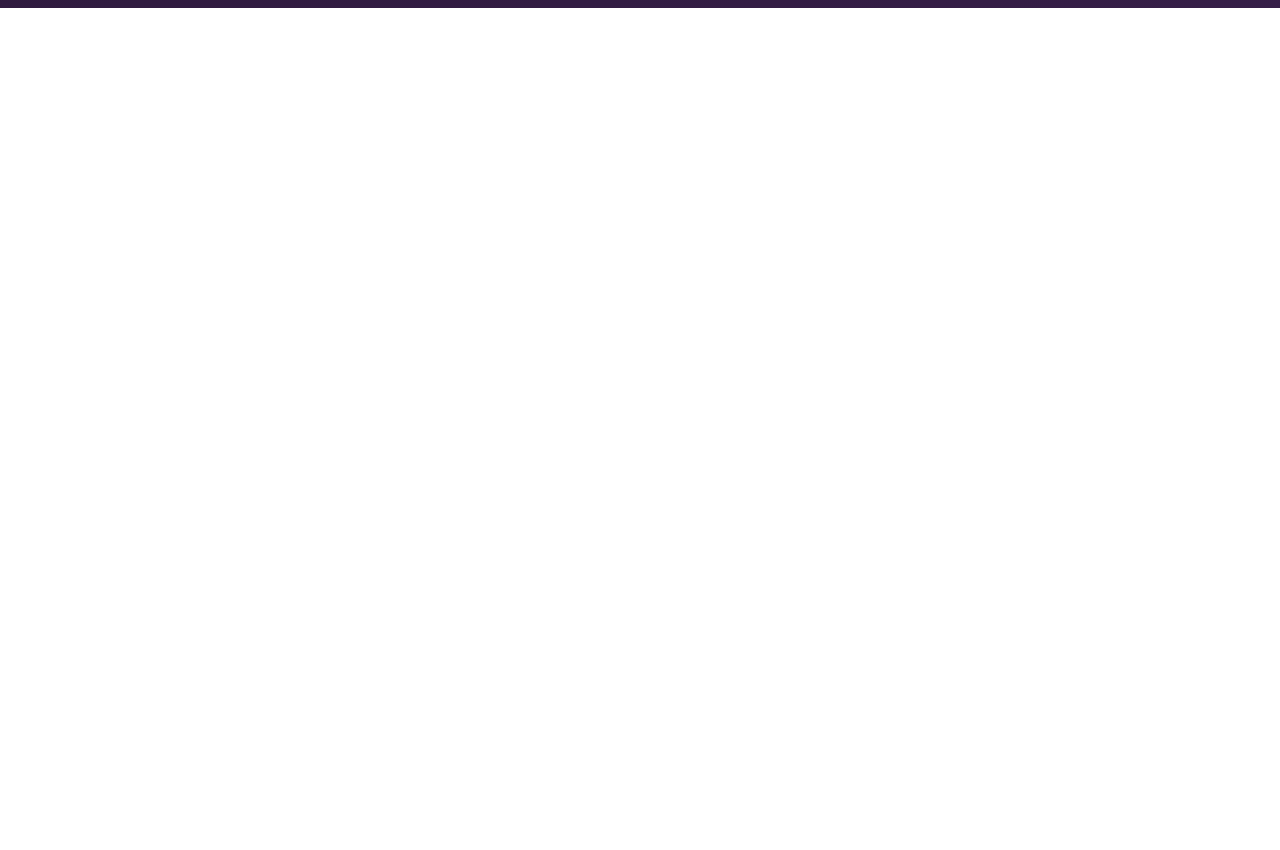
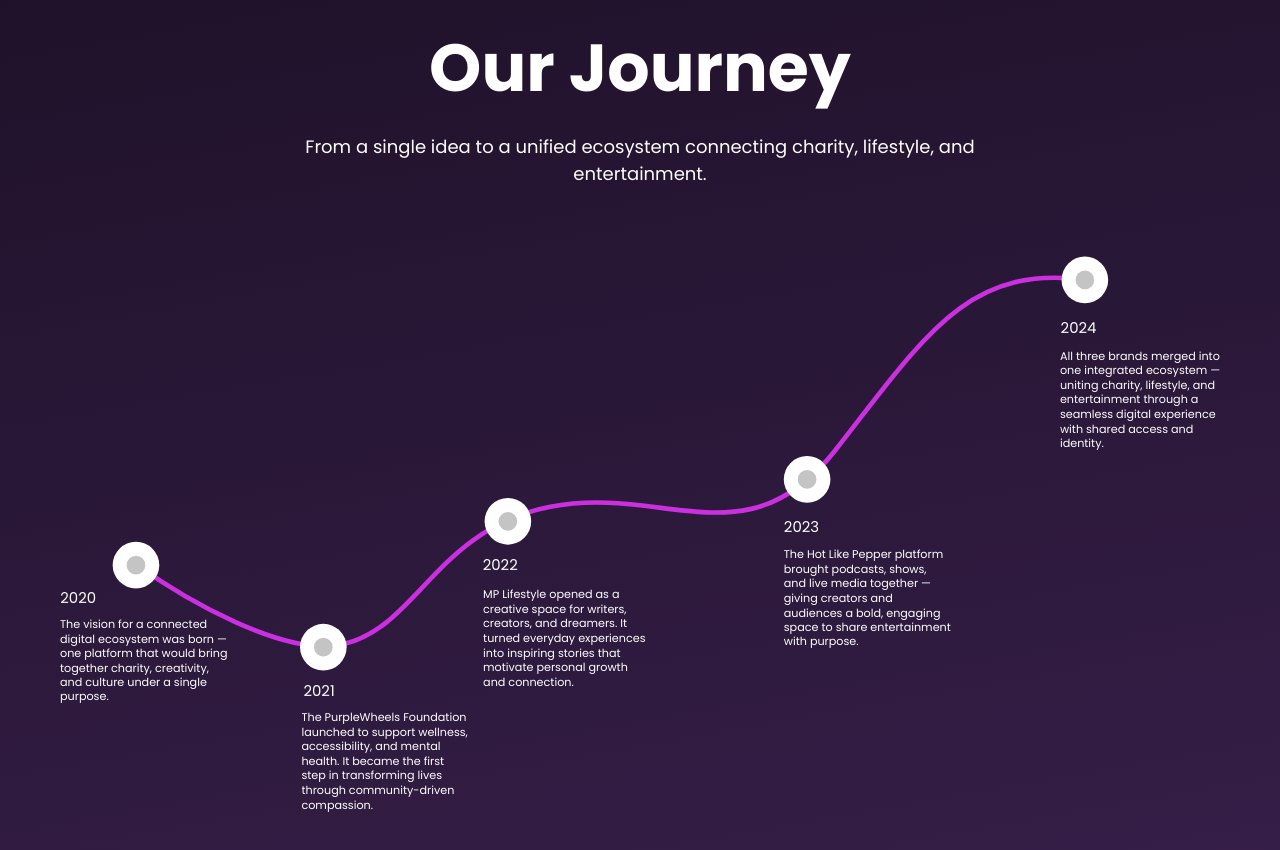
Before and after one commit to MUHAMMAD-SAAD746/purple-wheels-foundation, a React (Vite) app in the folder Purple-Wheel-Foundation/: page /Purple-Wheels in a window 1280 px wide. Shown: the part 2420-3270 px from the top of the page. Before the commit the page ends 2428 px from the top, so only its background shows below. Built offline with nearby package versions, Linux system fonts and the light colour scheme; no server answers.

Commit message:
our journey section created

```diff
--- /dev/null
+++ b/Purple-Wheel-Foundation/src/components/LandingPage/OurJourney/OurJourney.css
@@ -0,0 +1,69 @@
+.our-journey {
+    width: 100%;
+    padding: 10px 60px 80px;
+    box-sizing: border-box;
+}
+
+.our-journey-header {
+    text-align: center;
+    margin-bottom: 80px;
+}
+
+.our-journey-header h1 {
+    margin: 0 0 15px;
+    color: white;
+    font-size: clamp(30px, 5.2vw, 80px);
+}
+
+.our-journey-header p {
+    max-width: 700px;
+    margin: 0 auto;
+    color: white;
+    font-size: 18px;
+}
+
+.journey-curve-wrapper {
+    width: 100%;
+    overflow: visible;
+}
+
+.journey-curve-container {
+    position: relative;
+    width: 100%;
+    /* max-width: 1042px; */
+    margin: 0;
+}
+
+.journey-curve {
+    display: block;
+    width: 99%;
+    height: auto;
+    cursor: crosshair;
+    margin: 0;
+}
+
+.journey-coordinates {
+    position: absolute;
+    top: 10px;
+    left: 10px;
+
+    padding: 8px 12px;
+
+    color: white;
+    background: rgba(0, 0, 0, 0.7);
+
+    border-radius: 6px;
+
+    font-size: 14px;
+    pointer-events: none;
+}
+
+.journey-description {
+    margin: 0;
+    width: 180px !important;
+
+    color: white;
+    font-size: 12px;
+    line-height: 1.3;
+    text-align: left;
+}
--- /dev/null
+++ b/Purple-Wheel-Foundation/src/components/LandingPage/OurJourney/OurJourney.jsx
@@ -0,0 +1,168 @@
+import "./OurJourney.css";
+
+const OurJourney = () => {
+
+    return (
+        <section className="our-journey">
+
+            <div className="our-journey-header">
+                <h1>Our Journey</h1>
+
+                <p>
+                    From a single idea to a unified ecosystem connecting
+                    charity, lifestyle, and entertainment.
+                </p>
+            </div>
+
+
+
+            <div className="journey-curve-wrapper">
+                <div className="journey-curve-container">
+                    <svg
+                        viewBox="-70 0 1232 550"
+                        className="journey-curve"
+                        overflow="visible"
+                    >
+                        <path
+                            d="M12.5002 319.297C60.5002 354.297 172.3 420.297 235.5 404.297C314.5 384.297 334 281.297 456 257.297C578 233.297 667.5 316.797 762 196.297C856.5 75.7967 902.5 -3.20334 1029.5 13.7967"
+                            stroke="#CB30E0"
+                            strokeWidth="5"
+                            strokeLinecap="round"
+                            strokeLinejoin="round"
+                            fill="none"
+                        />
+
+                        <circle cx="11.50" cy="319.84" r="25" fill="white" />
+                        <circle cx="11.50" cy="319.84" r="10" fill="#c4c4c4" />
+                        <text
+                            x="-50.50"
+                            y="360"
+                            fill="white"
+                            textAnchor="middle"
+                            fontSize="16"
+                        >
+                            2020
+                        </text>
+
+                        <foreignObject
+                            x="-70"
+                            y="375"
+                            width="180"
+                            height="100"
+                        >
+                            <p className="journey-description">
+                                The vision for a connected digital ecosystem was born — one platform
+                                that would bring together charity, creativity, and culture under a
+                                single purpose.
+                            </p>
+                        </foreignObject>
+
+
+
+
+
+                        <circle cx="212.50" cy="407.84" r="25" fill="white" />
+                        <circle cx="212.50" cy="407.84" r="10" fill="#c4c4c4" />
+                        <text
+                            x="207.89"
+                            y="460"
+                            fill="white"
+                            textAnchor="middle"
+                            fontSize="16"
+                        >
+                            2021
+                        </text>
+                        <foreignObject
+                            x="189"
+                            y="475"
+                            width="180"
+                            height="120"
+                        >
+                            <p className="journey-description">
+                                The PurpleWheels Foundation launched to support wellness, accessibility, and mental health. It became the first step in transforming lives through community-driven compassion.
+                            </p>
+                        </foreignObject>
+
+
+
+
+                        <circle cx="410.50" cy="272.84" r="25" fill="white" />
+                        <circle cx="410.50" cy="272.84" r="10" fill="#c4c4c4" />
+                        <text
+                            x="402.23"
+                            y="325.61"
+                            fill="white"
+                            textAnchor="middle"
+                            fontSize="16"
+                        >
+                            2022
+                        </text>
+                        <foreignObject
+                            x="383.89"
+                            y="343.17"
+                            width="180"
+                            height="120"
+                        >
+                            <p className="journey-description">
+                                MP Lifestyle opened as a creative space for writers, creators, and dreamers. It turned everyday experiences into inspiring stories that motivate personal growth and connection.
+                            </p>
+                        </foreignObject>
+
+                        <circle cx="731.50" cy="227.84" r="25" fill="white" />
+                        <circle cx="731.50" cy="227.84" r="10" fill="#c4c4c4" />
+                        <text
+                            x="725.46"
+                            y="284.61"
+                            fill="white"
+                            textAnchor="middle"
+                            fontSize="16"
+                        >
+                            2023
+                        </text>
+                        <foreignObject
+                            x="706.46"
+                            y="300.17"
+                            width="180"
+                            height="120"
+                        >
+                            <p className="journey-description">
+                                The Hot Like Pepper platform brought podcasts, shows, and live media together — giving creators and audiences a bold, engaging space to share entertainment with purpose.
+                            </p>
+                        </foreignObject>
+
+
+
+                        <circle cx="1029.50" cy="13.84" r="25" fill="white" />
+                        <circle cx="1029.50" cy="13.84" r="10" fill="#c4c4c4" />
+                        <text
+                            x="1022.69"
+                            y="70.61"
+                            fill="white"
+                            textAnchor="middle"
+                            fontSize="16"
+                        >
+                            2024
+                        </text>
+                        <foreignObject
+                            x="1002.69"
+                            y="87.61"
+                            width="180"
+                            height="120"
+                        >
+                            <p className="journey-description">
+                                All three brands merged into one integrated ecosystem — uniting charity, lifestyle, and entertainment through a seamless digital experience with shared access and identity.
+                            </p>
+                        </foreignObject>
+
+
+                    </svg>
+
+                </div>
+            </div>
+
+
+        </section>
+    );
+};
+
+export default OurJourney;
--- a/Purple-Wheel-Foundation/src/pages/LandingPage/LandingPage.css
+++ b/Purple-Wheel-Foundation/src/pages/LandingPage/LandingPage.css
@@ -12,7 +12,8 @@
 
     .landing-hero,
     .about-section,
-    .our-business {
+    .our-business,
+    .our-journey {
         padding-left: 30px !important;
         padding-right: 30px !important;
     }
--- a/Purple-Wheel-Foundation/src/pages/LandingPage/LandingPage.jsx
+++ b/Purple-Wheel-Foundation/src/pages/LandingPage/LandingPage.jsx
@@ -4,6 +4,7 @@
 import "./LandingPage.css";
 import About from "../../components/LandingPage/About/About";
 import OurBussiness from "../../components/LandingPage/OurBussiness/OurBussiness";
+import OurJourney from "../../components/LandingPage/OurJourney/OurJourney";
 
 const LandingPage = () => {
     return (
@@ -13,6 +14,7 @@
             <Home />
             <About />
             <OurBussiness />
+            <OurJourney />
         </div>
     );
 };
```
Also changed, not shown: Purple-Wheel-Foundation/src/assets/icons/curve.svg (added).
